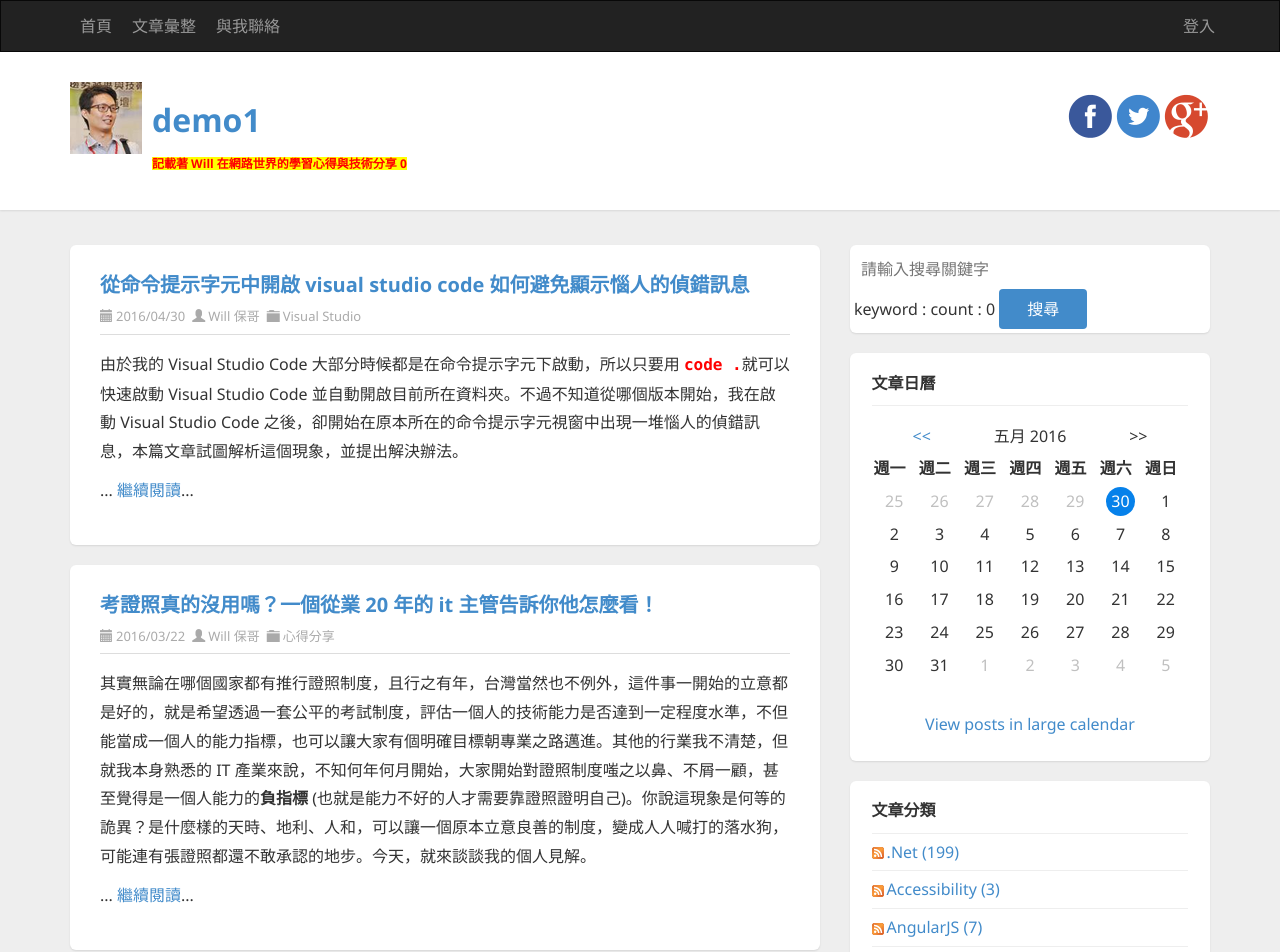
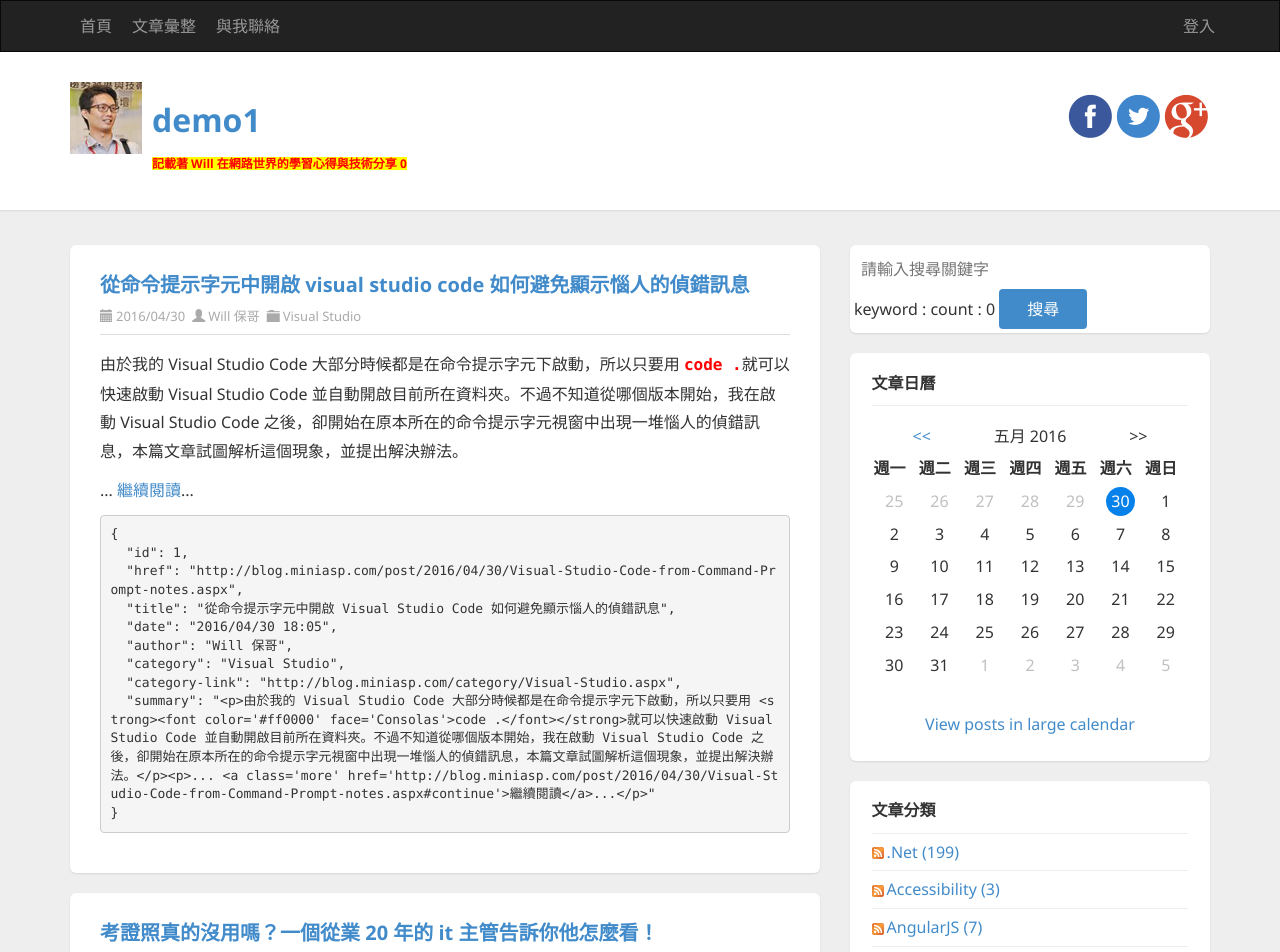
Before and after one commit to dongsu-iis/learn-angular, an Angular app: page / in a window 1280 px wide. Shown: the top 952 px of the page. Built offline with nearby package versions, Linux system fonts and the light colour scheme.

Commit message:
json pipe

```diff
--- a/src/app/app.component.html
+++ b/src/app/app.component.html
@@ -22,8 +22,8 @@
             </div>
           </header>
           <section class="post-body text" [innerHTML]="item.summary">
-
           </section>
+          <pre>{{item|json}}</pre>
         </article>
 
         <!-- Article END-->
```
